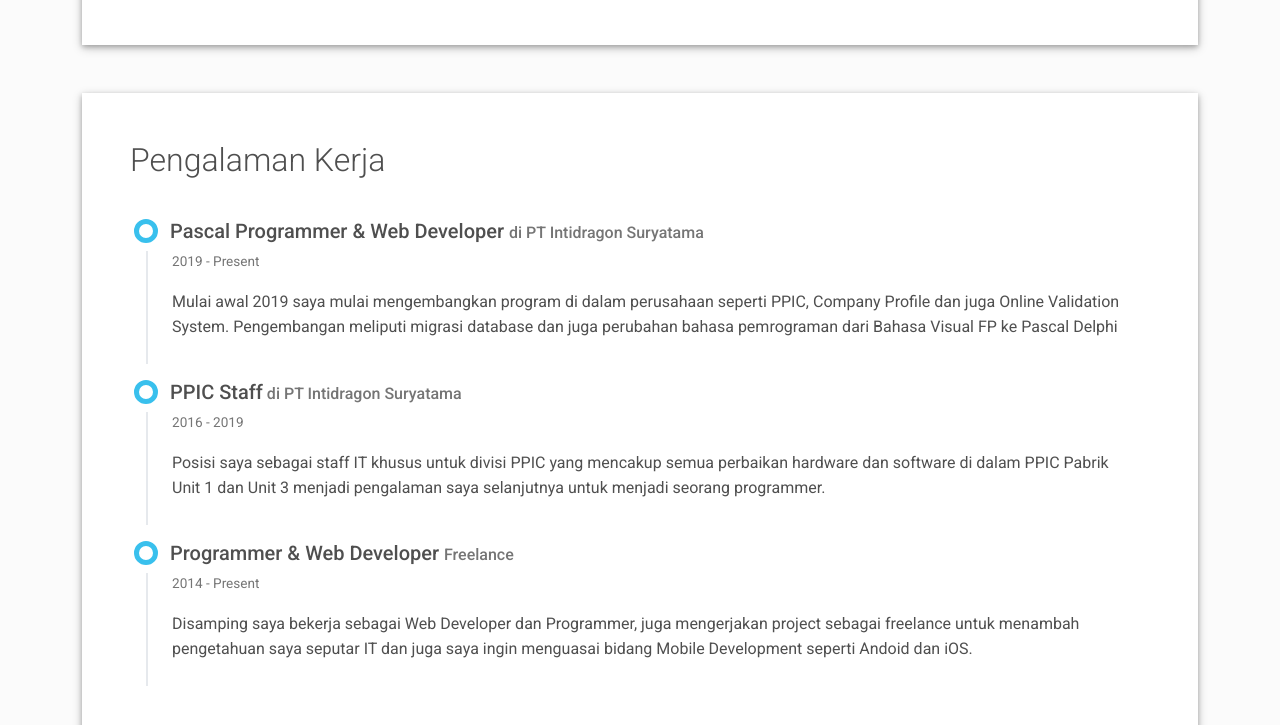
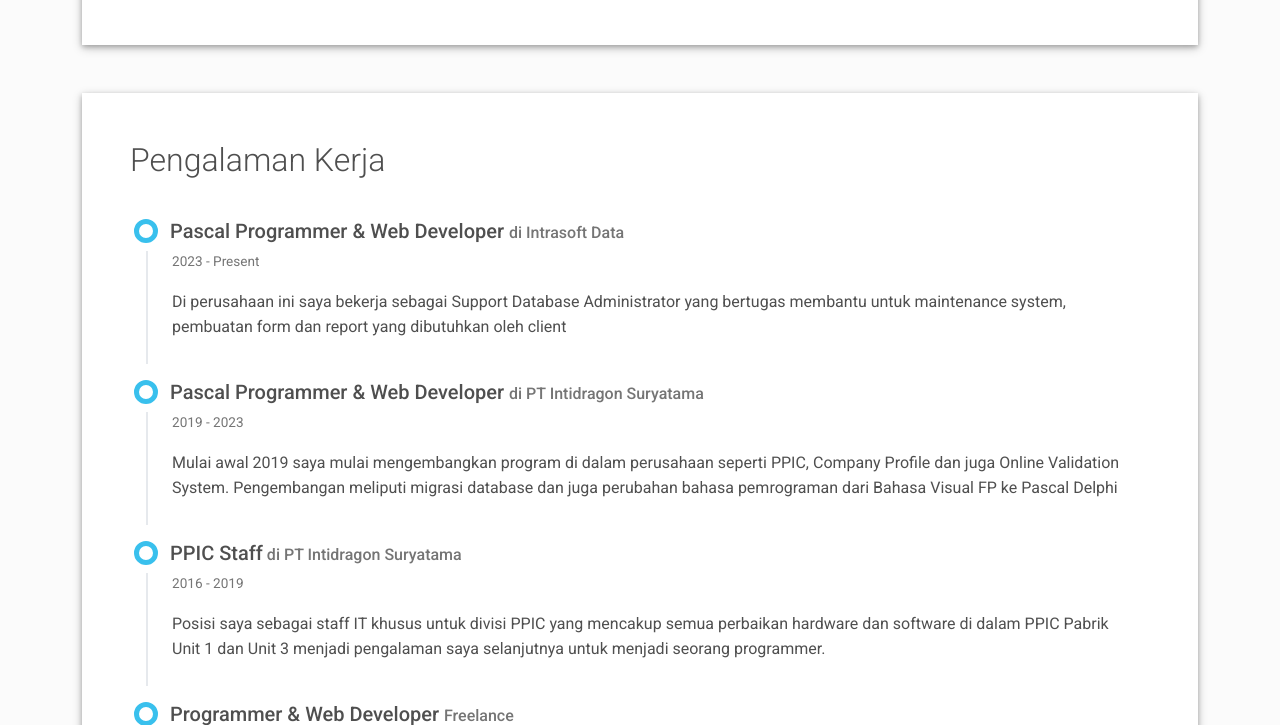
Before and after one commit to ifirdausku/resume, a plain HTML site: page index.html in a window 1280 px wide. Shown: the part 1588-2313 px from the top of the page. Drawn offline with Linux system fonts and the light colour scheme.

Commit message:
Update index.html

```diff
--- a/index.html
+++ b/index.html
@@ -114,7 +114,7 @@
               <div class="pb-2 fw-bolder"><i class="far fa-calendar-alt pe-2 text-muted" style="width:24px;opacity:0.85;"></i> TTL / Umur</div>
             </div>
             <div class="col-sm-7">
-              <div class="pb-2">3 Nopember 1996 / 26</div>
+              <div class="pb-2">3 Nopember 1996 / 27</div>
             </div>
             <div class="col-sm-5">
               <div class="pb-2 fw-bolder"><i class="far fa-envelope pe-2 text-muted" style="width:24px;opacity:0.85;"></i> Email</div>
@@ -203,14 +203,23 @@
       <div class="timeline">
         <div class="timeline-card timeline-card-info" data-aos="fade-in" data-aos-delay="0">
           <div class="timeline-head px-4 pt-3">
+            <div class="h5">Pascal Programmer & Web Developer <span class="text-muted h6">di Intrasoft Data</span></div>
+          </div>
+          <div class="timeline-body px-4 pb-4">
+            <div class="text-muted text-small mb-3">2023 - Present</div>
+            <div>Di perusahaan ini saya bekerja sebagai Support Database Administrator yang bertugas membantu untuk maintenance system, pembuatan form dan report yang dibutuhkan oleh client</div>
+          </div>
+        </div>
+        <div class="timeline-card timeline-card-info" data-aos="fade-in" data-aos-delay="200">
+          <div class="timeline-head px-4 pt-3">
             <div class="h5">Pascal Programmer & Web Developer <span class="text-muted h6">di PT Intidragon Suryatama</span></div>
           </div>
           <div class="timeline-body px-4 pb-4">
-            <div class="text-muted text-small mb-3">2019 - Present</div>
+            <div class="text-muted text-small mb-3">2019 - 2023</div>
             <div>Mulai awal 2019 saya mulai mengembangkan program di dalam perusahaan seperti PPIC, Company Profile dan juga Online Validation System. Pengembangan meliputi migrasi database dan juga perubahan bahasa pemrograman dari Bahasa Visual FP ke Pascal Delphi</div>
           </div>
         </div>
-        <div class="timeline-card timeline-card-info" data-aos="fade-in" data-aos-delay="200">
+        <div class="timeline-card timeline-card-info" data-aos="fade-in" data-aos-delay="400">
           <div class="timeline-head px-4 pt-3">
             <div class="h5">PPIC Staff<span class="text-muted h6"> di PT Intidragon Suryatama</span></div>
           </div>
@@ -219,7 +228,7 @@
             <div>Posisi saya sebagai staff IT khusus untuk divisi PPIC yang mencakup semua perbaikan hardware dan software di dalam PPIC Pabrik Unit 1 dan Unit 3 menjadi pengalaman saya selanjutnya untuk menjadi seorang programmer.</div>
           </div>
         </div>
-        <div class="timeline-card timeline-card-info" data-aos="fade-in" data-aos-delay="400">
+        <div class="timeline-card timeline-card-info" data-aos="fade-in" data-aos-delay="600">
           <div class="timeline-head px-4 pt-3">
             <div class="h5">Programmer & Web Developer <span class="text-muted h6">Freelance </span></div>
           </div>
```
